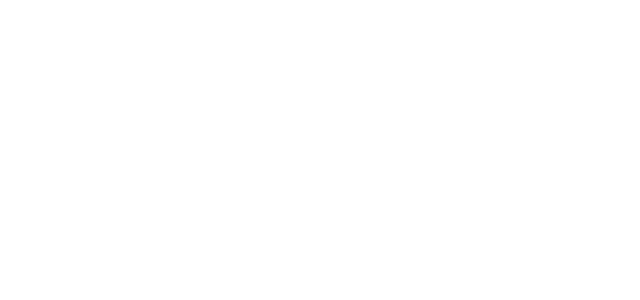
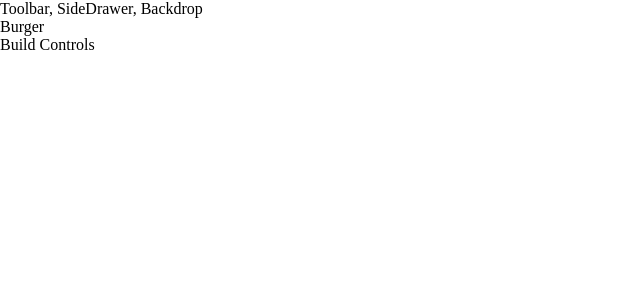
Before and after one commit to okg8869/burgerbuilder, a React (Create React App) app: page / in a window 1280 px wide. Shown: the top 300 px of the page, without its empty margins (0-640 px from the left). Built offline with nearby package versions, Linux system fonts and the light colour scheme.

Commit message:
Initial folder and file structuring

```diff
--- a/src/App.js
+++ b/src/App.js
@@ -1,4 +1,8 @@
 import React from 'react';
+
+//Components
+import Layout from './components/Layout/Layout';
+import BurgerBuilder from './containers/BurgerBuilder/BurgerBuilder'
 
 // remember video 123 (enabling modules and editing webpack.config
 // to turn on styling and whatnot)
@@ -7,7 +11,9 @@
 function App() {
   return (
     <div>
-
+      <Layout>
+        <BurgerBuilder/>
+      </Layout>
     </div>
   );
 }
--- /dev/null
+++ b/src/components/Layout/Layout.css
@@ -0,0 +1,3 @@
+.Content {
+  margin-top: 16px;
+}
--- /dev/null
+++ b/src/components/Layout/Layout.js
@@ -0,0 +1,18 @@
+import React, { useLayoutEffect } from 'react';
+
+//Components
+import Aux from '../../hoc/Auxillary';
+
+// CSS
+import classes from './Layout.css';
+
+const Layout = (props) => (
+  <Aux>
+    <div> Toolbar, SideDrawer, Backdrop </div>
+    <main className={classes.Content}>
+      {props.children}
+    </main>
+  </Aux>
+);
+
+export default Layout;
--- /dev/null
+++ b/src/containers/BurgerBuilder/BurgerBuilder.js
@@ -0,0 +1,19 @@
+import React, { Component } from "react";
+
+// Components
+import Auxillary from '../../hoc/Auxillary';
+
+class BurgerBuilder extends Component {
+  render() {
+    return (
+      <Auxillary>
+        <div>Burger</div>
+        <dib>Build Controls</dib>
+      </Auxillary>
+    )
+  }
+}
+
+
+
+export default BurgerBuilder;
--- /dev/null
+++ b/src/hoc/Auxillary.js
@@ -0,0 +1,3 @@
+const aux = (props) => props.children;
+
+export default aux
--- a/src/index.css
+++ b/src/index.css
@@ -1,13 +1,5 @@
 body {
   margin: 0;
-  font-family: -apple-system, BlinkMacSystemFont, 'Segoe UI', 'Roboto', 'Oxygen',
-    'Ubuntu', 'Cantarell', 'Fira Sans', 'Droid Sans', 'Helvetica Neue',
-    sans-serif;
-  -webkit-font-smoothing: antialiased;
-  -moz-osx-font-smoothing: grayscale;
+  padding: 0;
+  font-family: 'Open-Sans';
 }
-
-code {
-  font-family: source-code-pro, Menlo, Monaco, Consolas, 'Courier New',
-    monospace;
-}
```
